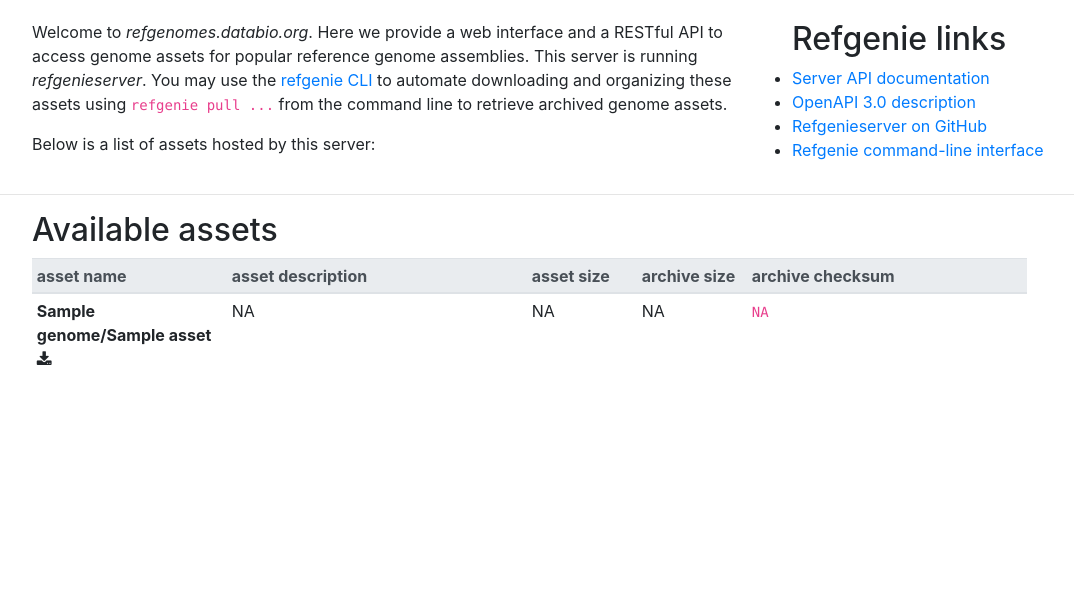
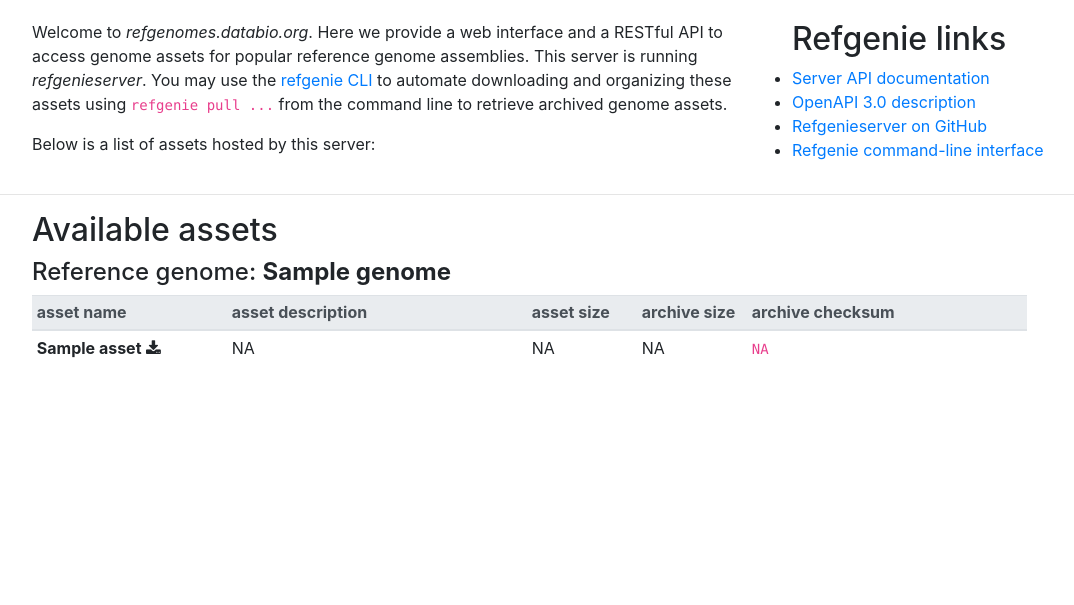
Before and after one commit to refgenie/refgenieserver, a FastAPI app: template refgenieserver/templates/index.html in a window 1280 px wide. Shown: the part 71-676 px from the top of the page, without its empty margins (53-1127 px from the left). Run offline with FastAPI, Linux system fonts and the light colour scheme; the template is opened without the code that fills it: most values are stand-ins (such as "Sample title", 1, 10 or a date in 2020); parts of the project's set-up code (start-up, migrations or seed data) failed here and were passed over; some libraries are stand-ins or nearby versions.

Commit message:
bring the table titles back, strict column widths

```diff
--- a/refgenieserver/server_builder.py
+++ b/refgenieserver/server_builder.py
@@ -5,7 +5,7 @@ from subprocess import run
 from hashlib import md5
 import logging
 from refgenconf import RefGenConf
-from ubiquerg.files import checksum
+from ubiquerg import checksum
 
 from .const import *
 
--- a/refgenieserver/static/style.css
+++ b/refgenieserver/static/style.css
@@ -123,20 +123,19 @@ div.col-9#asset_table {
     min-width: 600px;
 }
 
-th.asset_name {
+.asset_name {
     width: 195px;
 }
 
-th.asset_desc {
+.asset_desc {
     width: 300px;
 }
 
-
-th.size {
+.size {
     width: 110px;
 }
 
-th.checksum {
+.checksum {
     width: 280px;
 }
 
--- a/refgenieserver/templates/index.html
+++ b/refgenieserver/templates/index.html
@@ -32,6 +32,9 @@
 <h2>Available assets</h2>
 {% for genome_name, assets in genomes.items() %}
     <div class="row align-items-center">
+        <div class="col-12" id="genome_title">
+            <h4>Reference genome: <b>{{ genome_name }}</b></h4>
+        </div>
         <div class="col-12">
             <table class="table table-sm" id="asset_table">
                 <thead class="thead-light">
@@ -42,17 +45,17 @@
                         <th class="size" scope="col">archive size</th>
                         <th class="checksum" scope="col">archive checksum</th>
                     </tr>
-                </thead>
+                </thea
                 <tbody>
                     {% for asset in assets %}
                         <tr>
-                            <td style="cursor:pointer" onclick="location.href='/asset/{{ genome_name }}/{{ asset }}/archive'">
-                                <b>{{genome_name}}/{{ asset }}</b> <i class="fa fa-download" aria-hidden="true"></i>
+                            <td class="asset_name" style="cursor:pointer" onclick="location.href='/asset/{{ genome_name }}/{{ asset }}/archive'">
+                                <b>{{ asset }}</b> <i class="fa fa-download" aria-hidden="true"></i>
                             </td>
-                            <td>{{ safe_show_asset_attr(rgc[genome_name][asset]["asset_description"]) }}</td>
-                            <td>{{ safe_show_asset_attr(rgc[genome_name][asset]["asset_size"]) }}</td>
-                            <td>{{ safe_show_asset_attr(rgc[genome_name][asset]["archive_size"]) }}</td>
-                            <td><code>{{ safe_show_asset_attr(rgc[genome_name][asset]["archive_checksum"]) }}</code></td>
+                            <td class="asset_desc">{{ safe_show_asset_attr(rgc[genome_name][asset]["asset_description"]) }}</td>
+                            <td class="size">{{ safe_show_asset_attr(rgc[genome_name][asset]["asset_size"]) }}</td>
+                            <td class="size">{{ safe_show_asset_attr(rgc[genome_name][asset]["archive_size"]) }}</td>
+                            <td class="checksum"><code>{{ safe_show_asset_attr(rgc[genome_name][asset]["archive_checksum"]) }}</code></td>
                         </tr>
                     {% endfor %}
                 </tbody>
```
